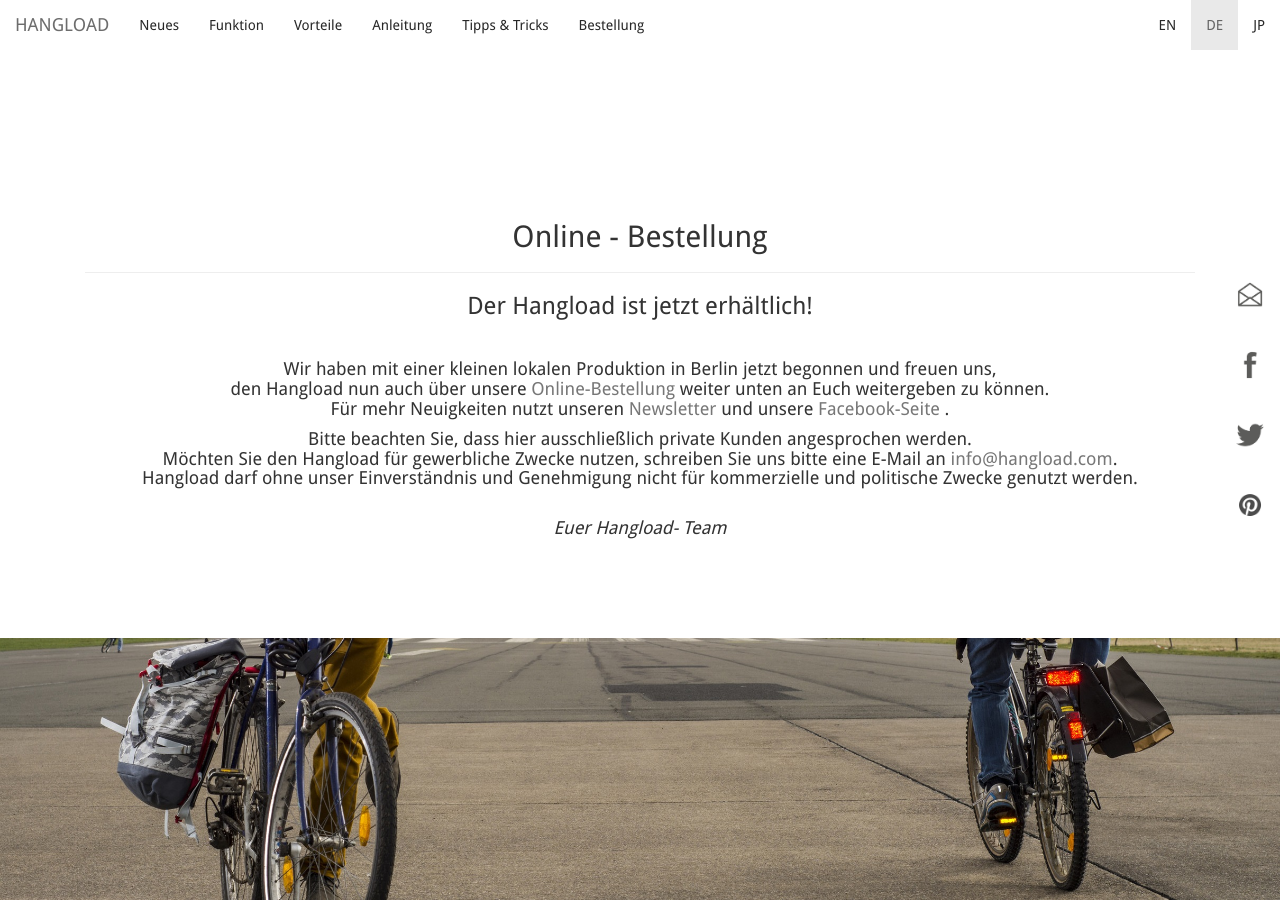
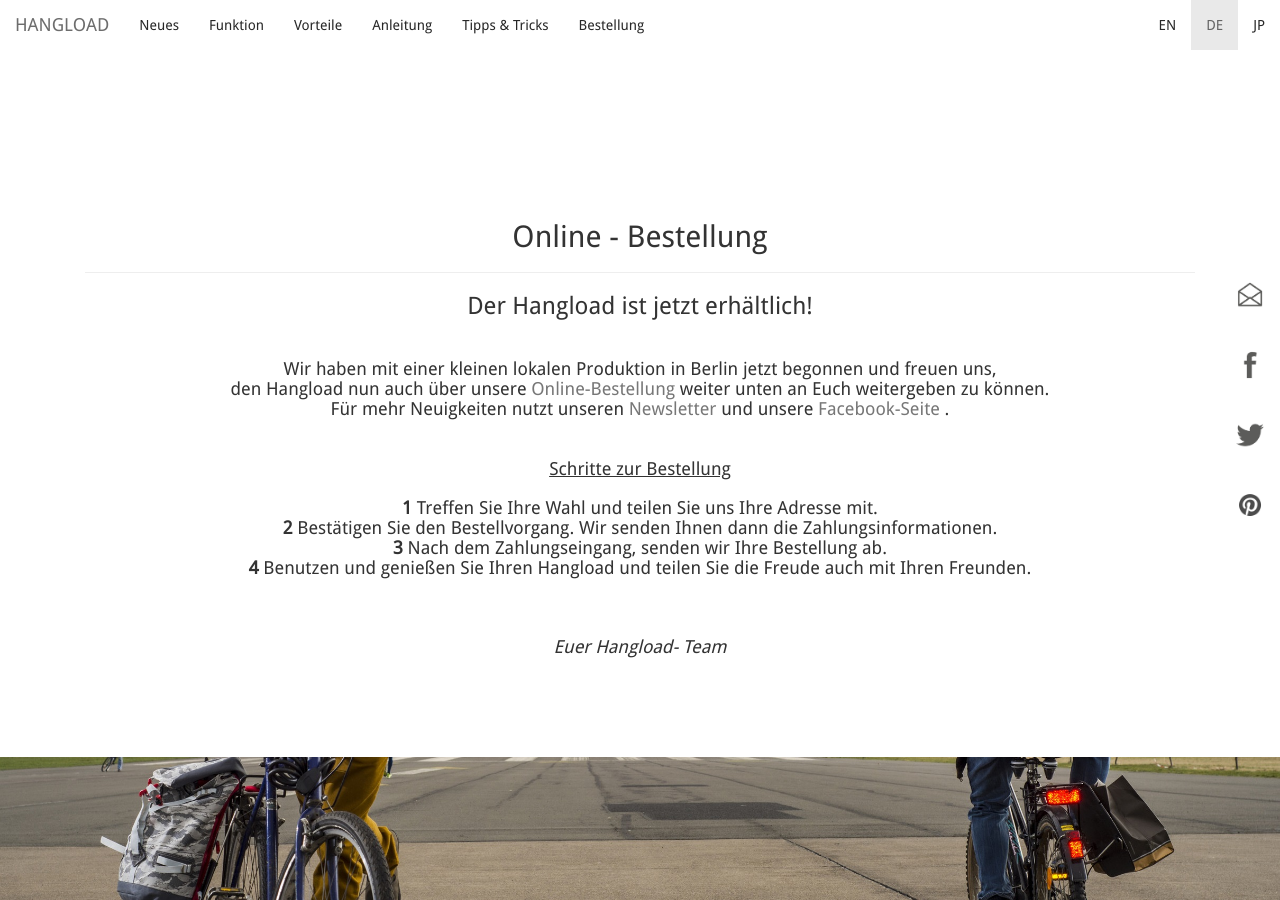
Before and after one commit to bodokaiser/hangload.com, a Jekyll site: the page built from de/webshop/index.html, in a window 1280 px wide and 900 px high. Built offline with Jekyll 4.4.1, drawn with Linux system fonts in a browser that asks for light colours; nearby versions of some CDN libraries; library files that are not in the unit come from our copies; Markdown is read by kramdown in place of the engine named in the settings.

Commit message:
Update index.html

```diff
--- a/de/webshop/index.html
+++ b/de/webshop/index.html
@@ -162,12 +162,15 @@
 den Hangload nun auch über unsere <a href="/de/webshop/#order"> Online-Bestellung </a> weiter unten an Euch weitergeben zu können. <br>
 Für mehr Neuigkeiten nutzt unseren <a href="//eepurl.com/SBj6T">Newsletter </a> und unsere <a href="//facebook.com/HangLoad">Facebook-Seite </a>.
 </h4>
+<br>
 <h4 class="text-center">
-Bitte beachten Sie, dass hier ausschließlich private Kunden angesprochen werden. <br>
-Möchten Sie den Hangload für gewerbliche Zwecke nutzen,
-schreiben Sie uns bitte eine E-Mail an <a href="mailto:info@hangload.com">info@hangload.com</a>. <br>
-Hangload darf ohne unser Einverständnis und Genehmigung nicht für kommerzielle und politische Zwecke genutzt werden.
+<u> Schritte zur Bestellung </u> <br> <br>
+<strong>1</strong> Treffen Sie Ihre Wahl und teilen Sie uns Ihre Adresse mit. <br>
+<strong>2</strong> Bestätigen Sie den Bestellvorgang. Wir senden Ihnen dann die Zahlungsinformationen. <br>
+<strong>3</strong> Nach dem Zahlungseingang, senden wir Ihre Bestellung ab. <br>
+<strong>4</strong> Benutzen und genießen Sie Ihren Hangload und teilen Sie die Freude auch mit Ihren Freunden.  <br>
 </h4>
+<br>
 <p class="text-center h4">
 <br/>
 <em>Euer Hangload- Team </em>
```
